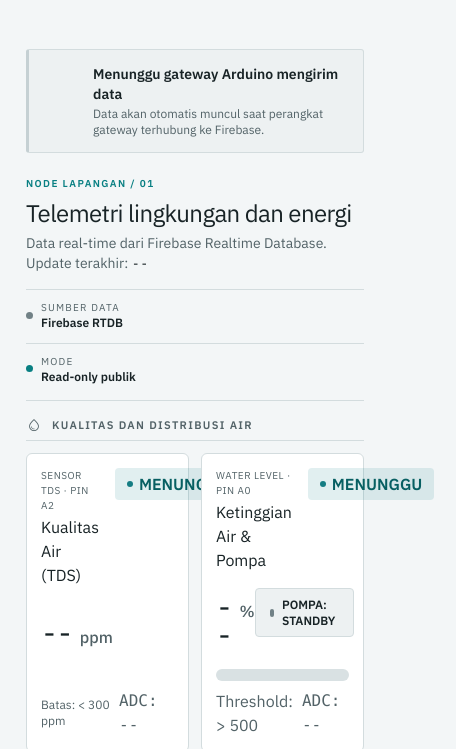
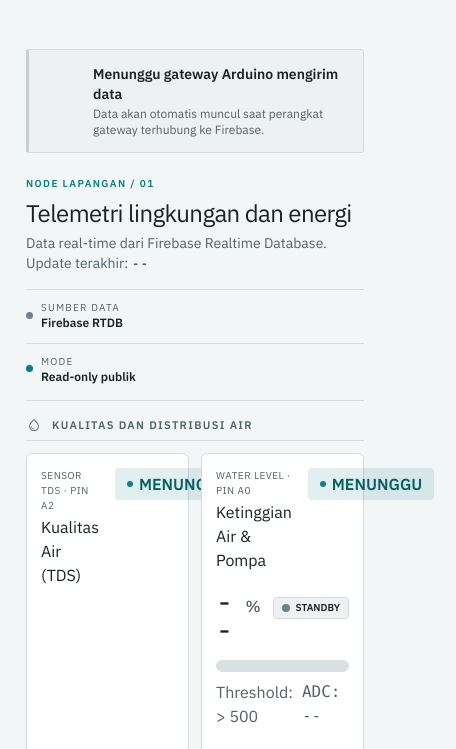
Before and after one commit to darubots/Finall-day, a plain HTML site: page final/website/index.html in a window 390 px wide. Shown: the part 67-816 px from the top of the page, 456 px wide, since content can reach past the window. Drawn offline with nearby package versions, Linux system fonts and the light colour scheme; no server answers.

Commit message:
Fix: mobile card overflow — pompa badge & status readout responsive

```diff
--- a/final/website/index.html
+++ b/final/website/index.html
@@ -87,7 +87,7 @@
     .live-badge.is-live { color:#10b981; border-color:rgba(16,185,129,0.3); }
     .live-badge.is-offline { color:var(--color-outline); }
     .live-dot { width:7px; height:7px; border-radius:50%; background:currentColor; flex:none; }
-    .status-readout { display:flex; align-items:center; gap:8px; padding:8px 14px; border-radius:4px; border:1px solid var(--color-card-border); background:var(--color-surface-container-low); font:600 12px/1.3 "IBM Plex Sans",sans-serif; }
+    .status-readout { display:inline-flex; align-items:center; gap:6px; padding:5px 10px; border-radius:4px; border:1px solid var(--color-card-border); background:var(--color-surface-container-low); font:600 11px/1.2 "IBM Plex Sans",sans-serif; white-space:nowrap; }
     @media (max-width:1023px) {
       main { padding-top:116px !important; }
       .sensor-grid > .sensor-panel { grid-column:span 6; }
@@ -112,6 +112,7 @@
       .sensor-panel { padding:14px !important; }
       .sensor-panel .font-headline-metric { font-size:1.75rem; }
       .telemetry-card { padding:14px !important; }
+      .status-readout { padding:4px 8px; font-size:10px; }
       #sectionTraffic .grid-cols-2 { grid-template-columns:1fr 1fr; gap:8px; }
       #sectionTraffic .grid-cols-2 > div { padding:12px !important; }
       #sectionTraffic .grid-cols-2 .font-headline-metric { font-size:1.5rem; }
@@ -246,7 +247,7 @@
       document.getElementById('waterLevelBar').style.width = displayWaterPct + '%';
 
       const pumpState = Number(data.pump) === 1;
-      document.getElementById('textPump').textContent = pumpState ? 'POMPA: AKTIF' : 'POMPA: STANDBY';
+      document.getElementById('textPump').textContent = pumpState ? 'POMPA AKTIF' : 'STANDBY';
       document.getElementById('dotPump').className = pumpState ? 'w-2 h-2 rounded-full bg-emerald-500' : 'w-2 h-2 rounded-full bg-outline';
 
       // TDS
@@ -518,14 +519,15 @@
                 <span class="w-1.5 h-1.5 rounded-full bg-secondary"></span>Menunggu
               </span>
             </div>
-            <div class="my-4 flex items-baseline justify-between">
+            <div class="my-4 flex flex-col gap-3">
+              <div class="flex items-baseline justify-between gap-3">
                 <div class="flex items-baseline gap-2">
                   <span class="font-headline-metric text-headline-metric text-on-surface tracking-tighter" id="valWaterLvl">--</span>
                   <span class="font-headline-sm text-headline-sm text-on-surface-variant font-medium">%</span>
                 </div>
-              <div class="status-readout">
+                <div class="status-readout shrink-0">
                   <span class="w-2 h-2 rounded-full bg-outline" id="dotPump"></span>
-                <span class="font-label-telemetry uppercase text-on-surface" id="textPump">POMPA: STANDBY</span>
+                  <span class="font-label-telemetry text-[10px] sm:text-xs uppercase text-on-surface" id="textPump">STANDBY</span>
                 </div>
               </div>
               <div class="flex flex-col gap-2 pt-1">
```
Also changed, not shown: 1 other file. Lines whose indentation alone changed are shown as unchanged.
